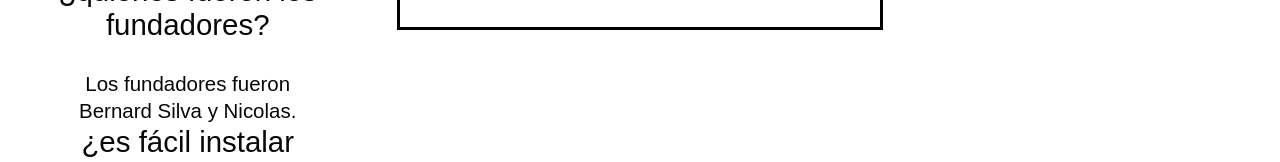
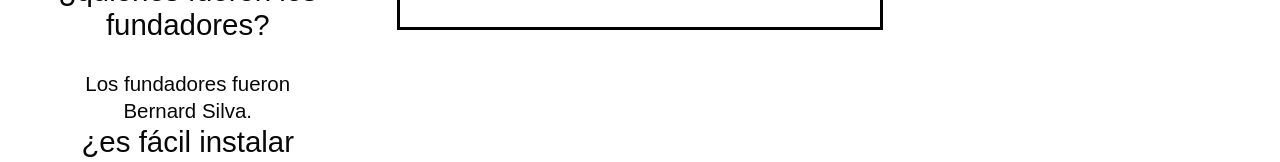
Before and after one commit to ivabena1-arch/estrelaxOS, a plain HTML site: page index.html in a window 1280 px wide. Shown: the part 626-788 px from the top of the page. Drawn offline with Linux system fonts and the light colour scheme.

Commit message:
Update founders information in index.html

```diff
--- a/index.html
+++ b/index.html
@@ -93,7 +93,7 @@
             <p>Está diseñado para jugar y revivir computadoras del año 2013.</p>
 
             <h2>¿quiénes fueron los fundadores?</h2>
-            <p>Los fundadores fueron Bernard Silva y Nicolas.</p>
+            <p>Los fundadores fueron Bernard Silva.</p>
 
             <h2>¿es fácil instalar estrelaxOS?</h2>
             <p>Está diseñado para tener una instalación sencilla, parecida a la de Linux Mint.</p>
```
